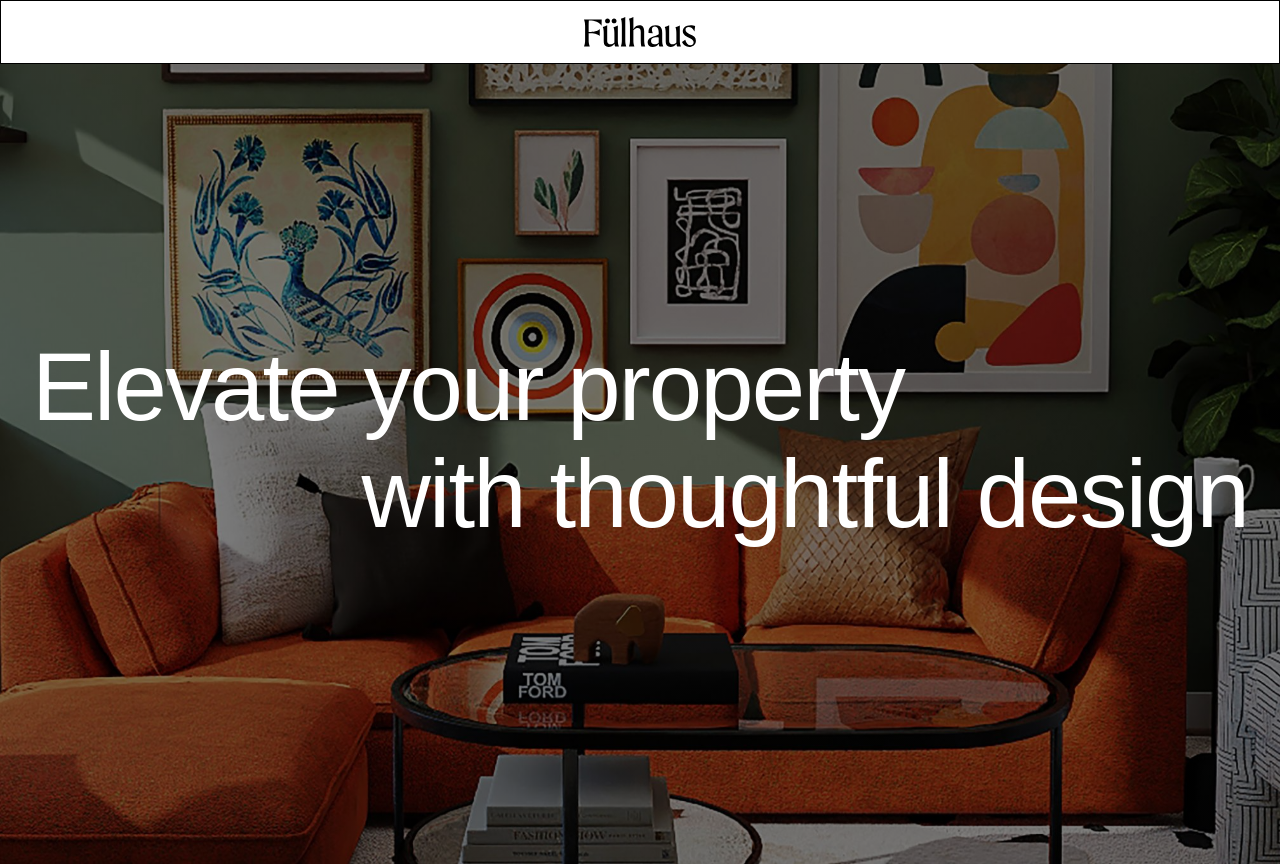
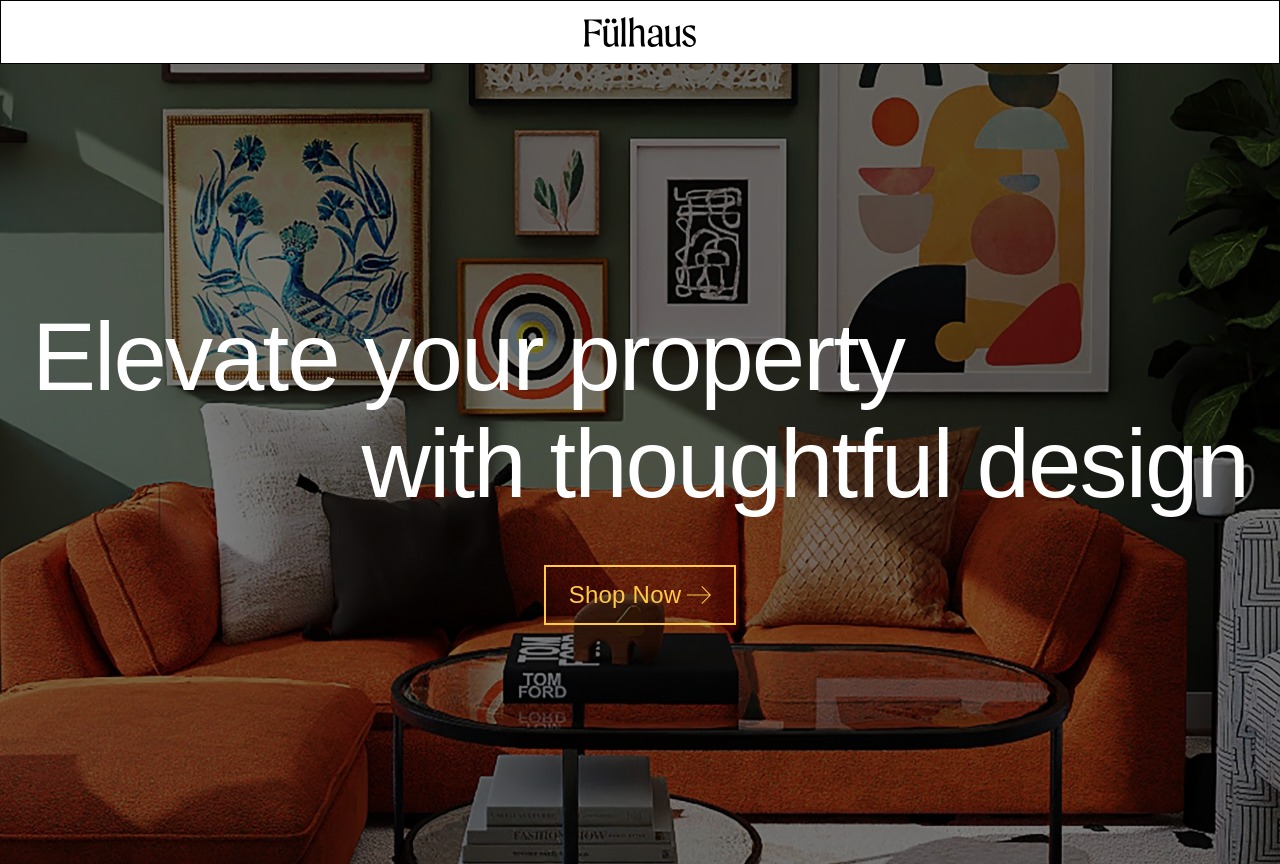
Before and after one commit to NavGithub15/Shopping-App, a React (Vite) app: page / in a window 1280 px wide. Built offline with nearby package versions, Linux system fonts and the light colour scheme.

Commit message:
add color partials and finish button styling

```diff
--- a/src/pages/Home/Home.jsx
+++ b/src/pages/Home/Home.jsx
@@ -1,4 +1,5 @@
 import "./Home.scss";
+import { Link } from "react-router-dom";
 export default function Home() {
   return (
     <div className="hero">
@@ -12,6 +13,22 @@ export default function Home() {
               <span className="hero__span-1">with thoughtful design</span>
             </span>
           </h1>
+          <Link className="hero__cta">
+            Shop Now
+            <svg
+              width="1em"
+              height="1em"
+              viewBox="0 0 35 26"
+              fill="none"
+              xmlns="http://www.w3.org/2000/svg"
+              className="hero__cta-icon"
+            >
+              <path
+                d="M22.0645 0L21.0115 1.05817L32.0964 12.1978H0V13.6942H32.2027L21.0115 24.9418L22.0645 26L35 12.9995L22.0645 0Z"
+                fill="currentColor"
+              ></path>
+            </svg>
+          </Link>
         </div>
       </div>
     </div>
--- a/src/pages/Home/Home.scss
+++ b/src/pages/Home/Home.scss
@@ -1,11 +1,13 @@
 @use "../../styles/partials/mixins" as *;
+@use "../../styles/partials/colors" as *;
+
 .hero {
     display: flex;
     flex-direction: column;
     justify-content: center;
 
     &__container {
-        background-image: linear-gradient(rgba(0, 0, 0, 0.5), rgba(0, 0, 0, 0.5)), url("../../assets/hero-image.jpeg");
+        background-image: linear-gradient(rgba($color-black, 0.5), rgba($color-black, 0.5)), url("../../assets/hero-image.jpeg");
         background-size: cover;
         background-position: 50%;
         background-repeat: no-repeat;
@@ -14,9 +16,9 @@
 
     }
 
-    &__content-container{
+    &__content-container {
         text-align: center;
-        color: #fff;
+        color: $color-white;
         height: 100%;
         display: flex;
         flex-direction: column;
@@ -26,7 +28,7 @@
         margin-left: auto;
         margin-right: auto;
 
-        @include tablet{
+        @include tablet {
             max-width: 900px;
         }
 
@@ -65,4 +67,48 @@
         @extend .hero__text-left;
         text-align: right;
     }
+
+    &__cta {
+        width: 9rem;
+        display: flex;
+        align-self: center;
+        align-items: center;
+        justify-content: center;
+        background: transparent;
+        color: $color-yellow;
+        border: 2px solid $color-yellow;
+        box-sizing: border-box;
+        font-family: inherit;
+        letter-spacing: 0.01em;
+        transition: all 0.5s ease-in-out 0s;
+        padding: 8px 18px;
+
+        &:hover {
+            background-color: $color-yellow;
+            color: $color-white;
+
+            .hero__cta-icon {
+                transform: translateX(6px);
+            }
+        }
+
+        @include tablet {
+            width: 10rem;
+            font-size: 1.2rem;
+            line-height: 2rem;
+        }
+
+        @include desktop {
+            width: 12rem;
+            font-size: 1.5rem;
+            line-height: 2.5rem;
+        }
+    }
+
+    &__cta-icon {
+        margin-left: .375rem;
+        transition: all 0.5s ease 0s;
+        letter-spacing: 0.01em;
+        vertical-align: middle;
+    }
 }
--- /dev/null
+++ b/src/styles/partials/_colors.scss
@@ -0,0 +1,3 @@
+$color-yellow: rgb(255, 200, 69);
+$color-white: #fff;
+$color-black: #000
```
Lines whose indentation alone changed are shown as unchanged.
